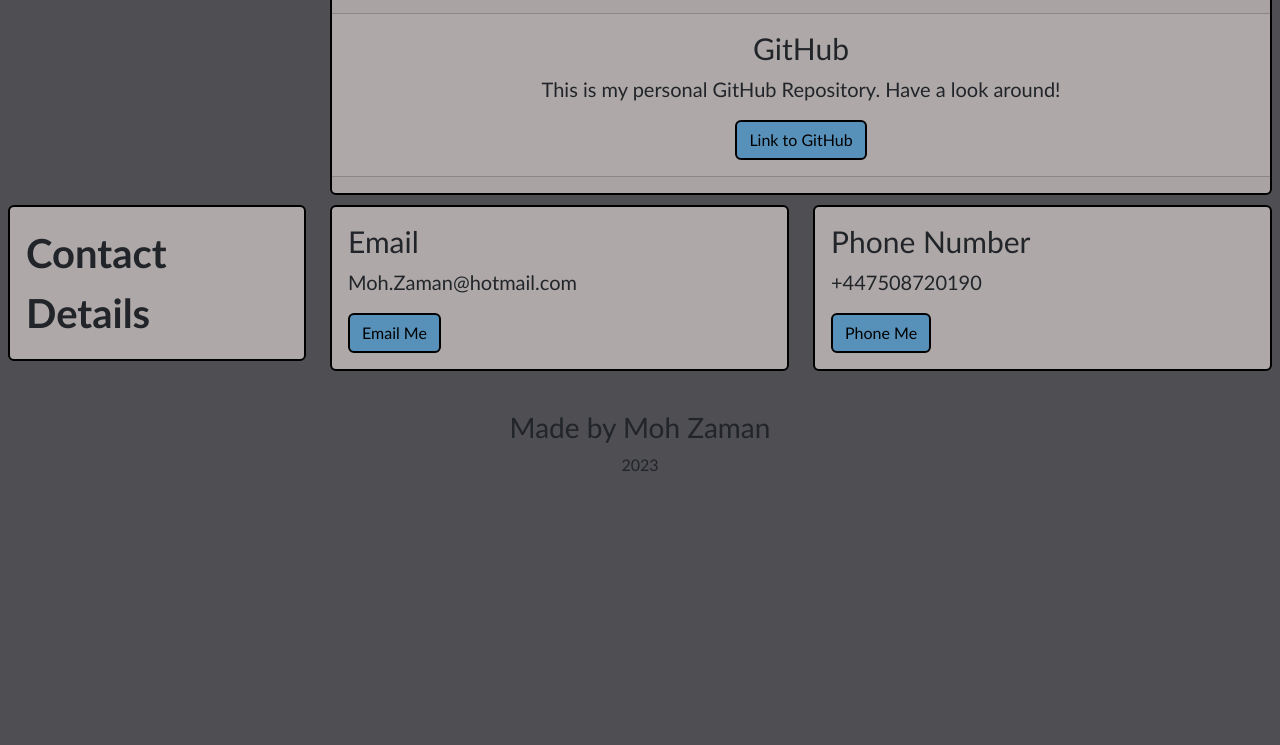
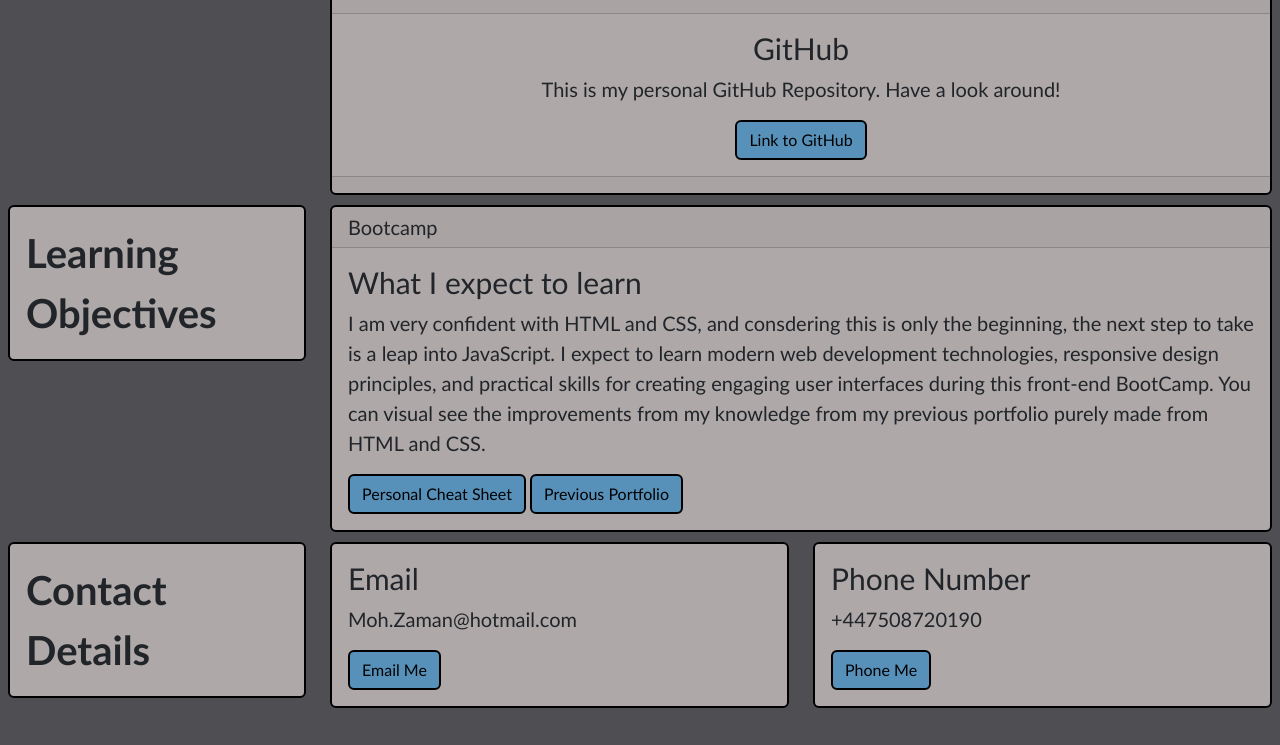
Before and after one commit to Moh-Zaman/Moh-Zaman-Bootstrap-Portfolio, a plain HTML site: page index.html in a window 1280 px wide. Shown: the part 2038-2783 px from the top of the page. Before the commit the page ends 2569 px from the top, so only its background shows below. Drawn offline with nearby package versions, Linux system fonts and the light colour scheme.

Commit message:
Read Me and added section to learning objectives

```diff
--- a/assets/css/style.css
+++ b/assets/css/style.css
@@ -46,7 +46,7 @@ body {
     background-color: #c2babad5 !important;
 }
 
-.aboutme, .projects {
+.aboutme, .projects, .objectives, .contact {
     font-size: 40px;
     font-weight: bold;
 }
@@ -74,6 +74,9 @@ body {
     color: black;
 }
 
+/* Leanring Objectives */
+
+
 /* Footer */
 footer {
     padding: 30px;
--- a/index.html
+++ b/index.html
@@ -47,6 +47,9 @@
             </ul>
           </li>
           <li class="nav-item">
+            <a class="nav-link" href="#objectives">Learning Objectives</a>
+          </li>
+          <li class="nav-item">
             <a class="nav-link" href="#contact">Contact Details</a>
           </li>
         </ul>
@@ -70,7 +73,7 @@
 </figure>
 
 <!-- About Me -->
-<div class="row">
+<article class="row">
     <div class="col-6 col-md-3">
         <div class="card">
             <div class="card-body aboutme">
@@ -86,10 +89,10 @@
             </div>
           </div>
     </div>
-  </div>
+</article>
 
 <!-- Projects -->
-<div class="row">
+<main class="row">
     <div class="col-6 col-md-3">
         <div class="card" id="projects">
             <div class="card-body projects">
@@ -139,13 +142,35 @@
             </div>
           </div>
     </div>
-  </div>
+</main>
+
+<!-- Learning Objectives -->
+<section class="row">
+    <div class="col-6 col-md-3">
+        <div class="card">
+            <div class="card-body objectives" id="objectives">
+              Learning Objectives
+            </div>
+          </div>
+    </div>
+    <div class="col-12 col-md-9">
+            <div class="card">
+                <h5 class="card-header">Bootcamp</h5>
+                <div class="card-body">
+                  <h5 class="card-title">What I expect to learn</h5>
+                  <p class="card-text">I am very confident with HTML and CSS, and consdering this is only the beginning, the next step to take is a leap into JavaScript. I expect to learn modern web development technologies, responsive design principles, and practical skills for creating engaging user interfaces during this front-end BootCamp. You can visual see the improvements from my knowledge from my previous portfolio purely made from HTML and CSS.</p>
+                  <a href="https://moh-zaman.github.io/Bootcamp-Prework/" class="btn btn-primary">Personal Cheat Sheet</a>
+                  <a href="https://moh-zaman.github.io/Moh-Zaman-Front-End-Development-Portfolio/" class="btn btn-primary">Previous Portfolio</a>
+                </div>
+              </div>
+          </div>
+</section>
 
 <!-- Contact Details -->
-<div class="row">
+<section class="row">
     <div class="col-6 col-md-3">
         <div class="card">
-            <div class="card-body aboutme" id="contact">
+            <div class="card-body contact" id="contact">
               Contact Details
             </div>
           </div>
@@ -172,7 +197,7 @@
             </div>
           </div>
     </div>
-  </div>
+</section>
 </body>
 
 <!-- Footer -->
```
Also changed, not shown: 2 other files.
